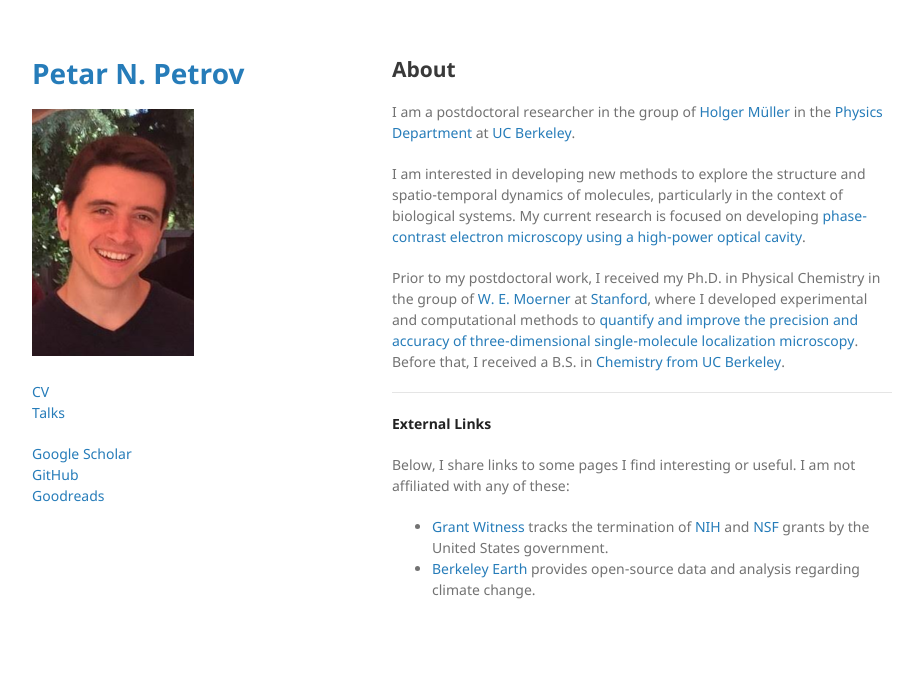
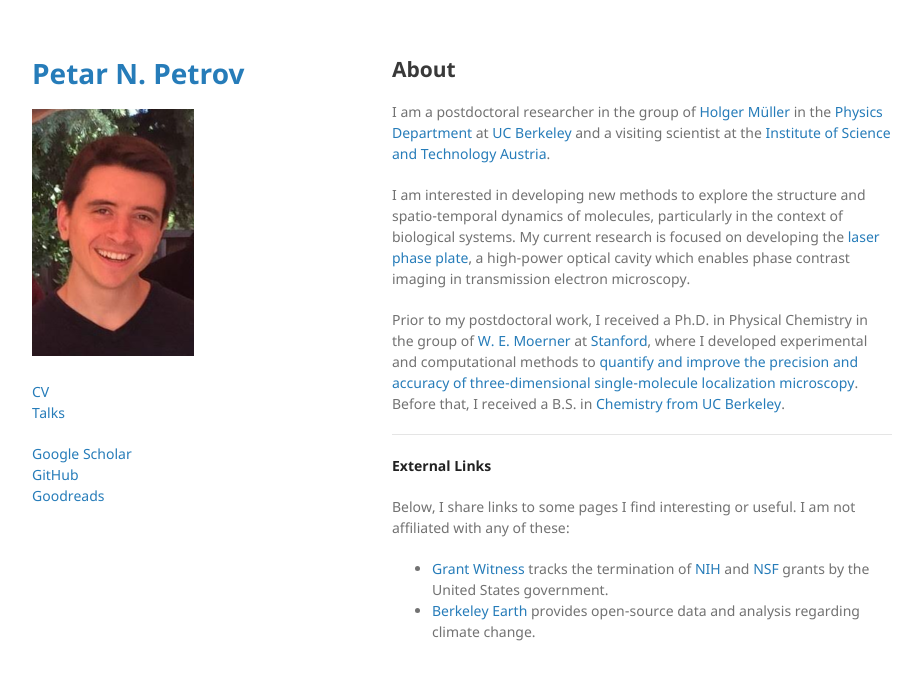
Before and after one commit to itspetar/itspetar.github.io, a Jekyll site: the page built from index.md, in a window 1280 px wide. Shown: the top 680 px of the page, without its empty margins (178-1099 px from the left). Built offline with Jekyll 4.4.1, drawn with Linux system fonts in a browser that asks for light colours; the repository's description, which GitHub fills in, is left out; our own code applies the rules of GitHub Pages for plain Markdown files.

Commit message:
cv update

```diff
--- a/index.md
+++ b/index.md
@@ -4,11 +4,11 @@ layout: default
 
 ## About
 
-I am a postdoctoral researcher in the group of <a href="http://matterwave.physics.berkeley.edu/" target="_blank">Holger Müller</a> in the <a href="https://physics.berkeley.edu/" target="_blank">Physics Department</a> at <a href="https://www.berkeley.edu/" target="_blank">UC Berkeley</a>.
+I am a postdoctoral researcher in the group of <a href="http://matterwave.physics.berkeley.edu/" target="_blank">Holger Müller</a> in the <a href="https://physics.berkeley.edu/" target="_blank">Physics Department</a> at <a href="https://www.berkeley.edu/" target="_blank">UC Berkeley</a> and a visiting scientist at the <a href="https://ista.ac.at/" target="_blank">Institute of Science and Technology Austria</a>.
 
-I am interested in developing new methods to explore the structure and spatio-temporal dynamics of molecules, particularly in the context of biological systems. My current research is focused on developing <a href="https://matterwave.physics.berkeley.edu/phase-contrast-electron-microscopy" target="_blank">phase-contrast electron microscopy using a high-power optical cavity</a>.
+I am interested in developing new methods to explore the structure and spatio-temporal dynamics of molecules, particularly in the context of biological systems. My current research is focused on developing the <a href="https://matterwave.physics.berkeley.edu/phase-contrast-electron-microscopy" target="_blank">laser phase plate</a>, a high-power optical cavity which enables phase contrast imaging in transmission electron microscopy.
 
-Prior to my postdoctoral work, I received my Ph.D. in Physical Chemistry in the group of <a href="https://web.stanford.edu/group/moerner/" target="_blank">W. E. Moerner</a> at <a href="https://chemistry.stanford.edu" target="_blank">Stanford</a>, where I developed experimental and computational methods to <a href="https://searchworks.stanford.edu/view/13676745" target="_blank">quantify and improve the precision and accuracy of three-dimensional single-molecule localization microscopy</a>. Before that, I received a B.S. in <a href="https://chemistry.berkeley.edu/home" target="_blank">Chemistry from UC Berkeley</a>.
+Prior to my postdoctoral work, I received a Ph.D. in Physical Chemistry in the group of <a href="https://web.stanford.edu/group/moerner/" target="_blank">W. E. Moerner</a> at <a href="https://chemistry.stanford.edu" target="_blank">Stanford</a>, where I developed experimental and computational methods to <a href="https://searchworks.stanford.edu/view/13676745" target="_blank">quantify and improve the precision and accuracy of three-dimensional single-molecule localization microscopy</a>. Before that, I received a B.S. in <a href="https://chemistry.berkeley.edu/home" target="_blank">Chemistry from UC Berkeley</a>.
 
 ----
 
```
Also changed, not shown: 1 other file.
